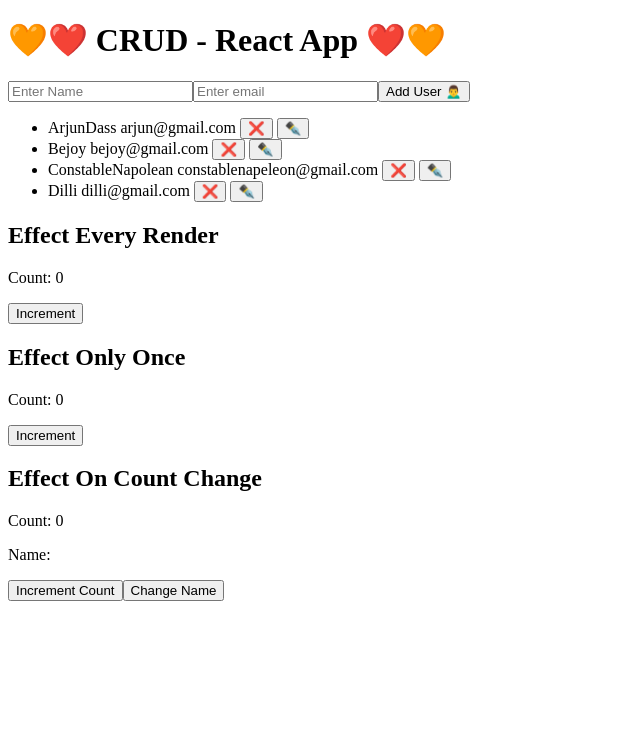
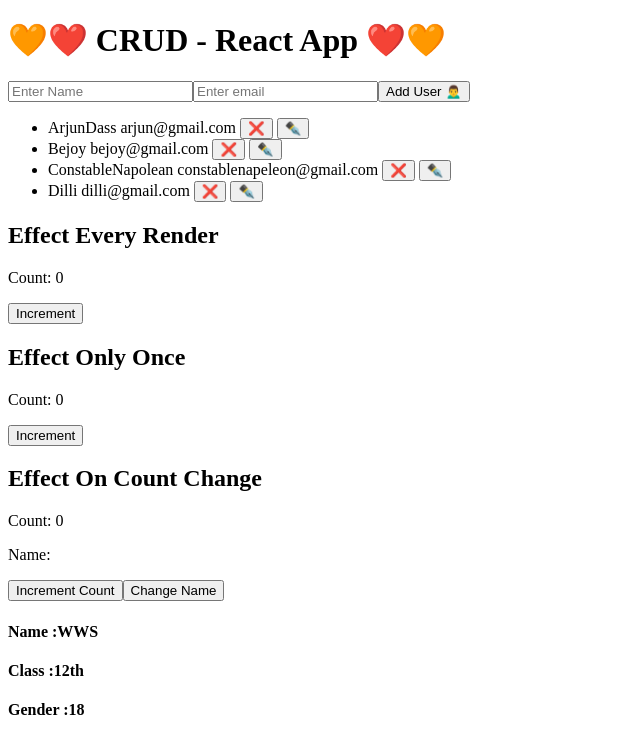
Before and after one commit to Hari-Learn/crud-app, a React (Vite) app: page / in a window 1280 px wide. Shown: the top 754 px of the page, without its empty margins (0-640 px from the left). Built offline with nearby package versions, Linux system fonts and the light colour scheme.

Commit message:
Student app code merged

```diff
--- a/src/App.jsx
+++ b/src/App.jsx
@@ -8,6 +8,7 @@ import UserEffectDemo from './comp/UserEffectDemo'
 import UseEffectWithoutDependencyArray from './comp/UseEffectWithoutDependencyArray'
 import UseEffectEmptyArray from './comp/UseEffectEmptyArray'
 import UseEffectWhenStateChange from './comp/UseEffectWhenStateChange'
+import Student from './comp/Student'
 
 
 function App() {
@@ -69,6 +70,8 @@ function App() {
       <UseEffectEmptyArray></UseEffectEmptyArray>
 
       <UseEffectWhenStateChange></UseEffectWhenStateChange>
+
+      <Student name="WWS" class="12th" age="18"></Student>
     </>
   )
 }
```
